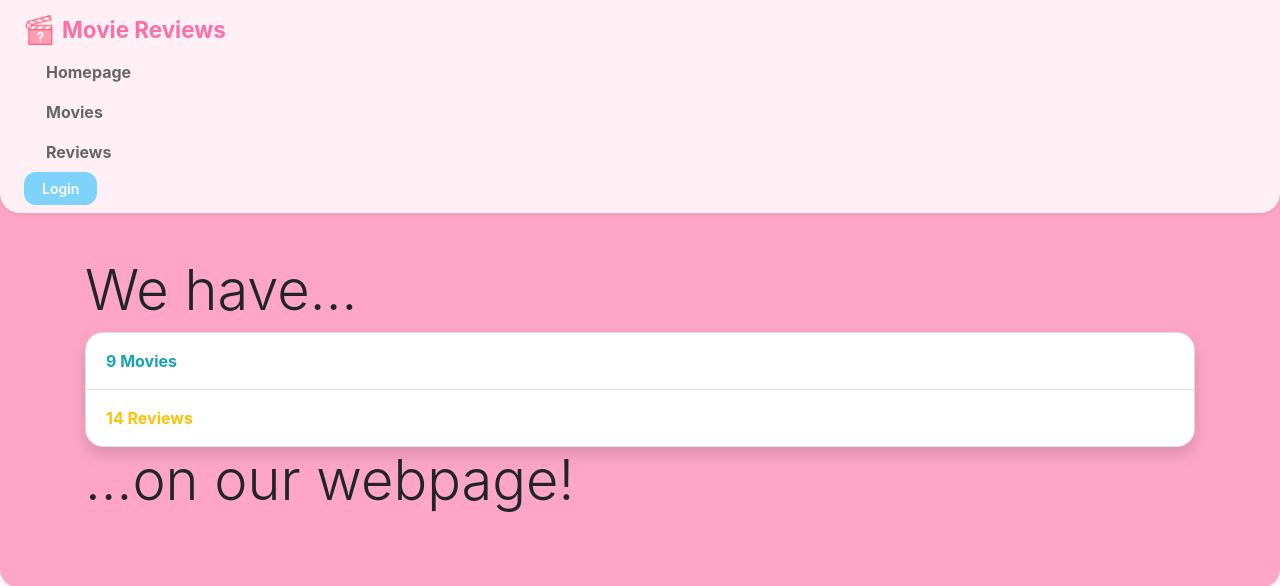
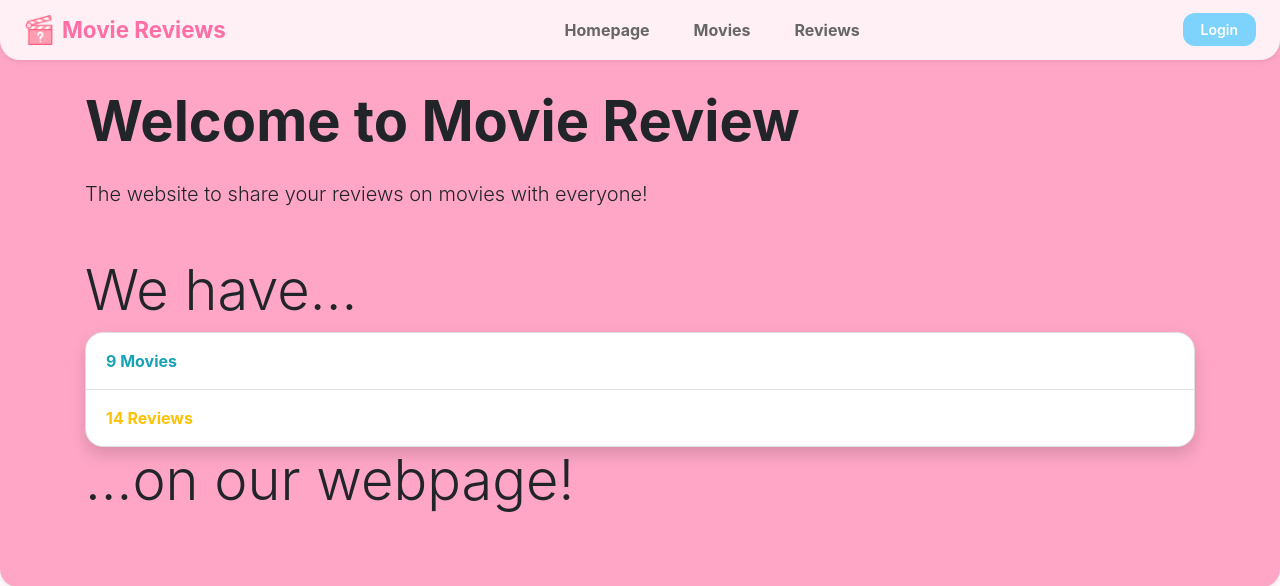
Before and after one commit to heyimfles/movie-reviews-mate-portfolio, a Django app: page / in a window 1280 px wide. Shown: the top 586 px of the page. Run offline with Django 5.2, Linux system fonts and the light colour scheme; data comes from the database, SQL or seed files in the repository.

Commit message:
fixing navbar again, links inline

```diff
--- a/templates/base.html
+++ b/templates/base.html
@@ -14,7 +14,7 @@
 </head>
 
 <body class="{% block body_class %}{% endblock %}">
-  <nav class="navbar navbar-light fixed-top shadow-sm px-4 my-navbar">
+  <nav class="navbar navbar-expand-md navbar-light fixed-top shadow-sm px-4 my-navbar">
   {% block navbar %}
     {% include "includes/navbar.html" %}
   {% endblock %}
```
